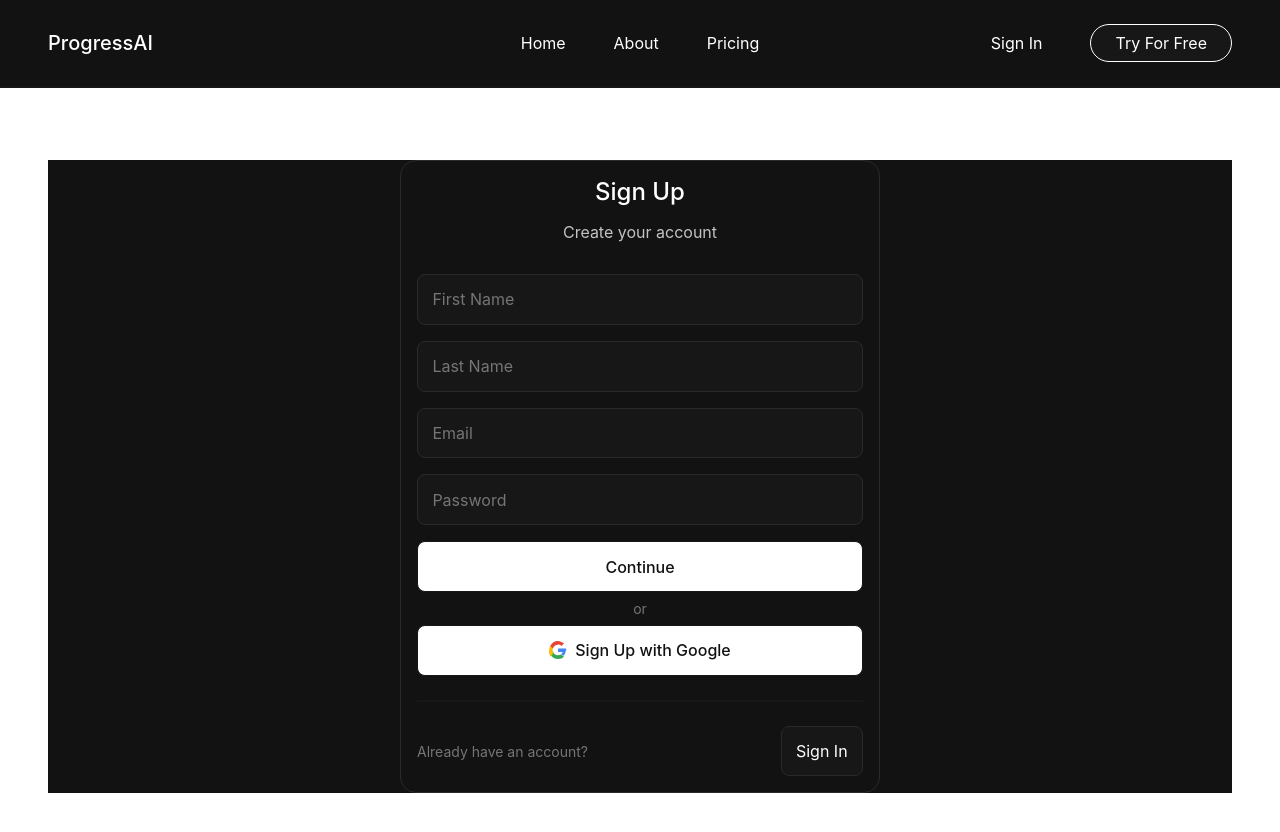
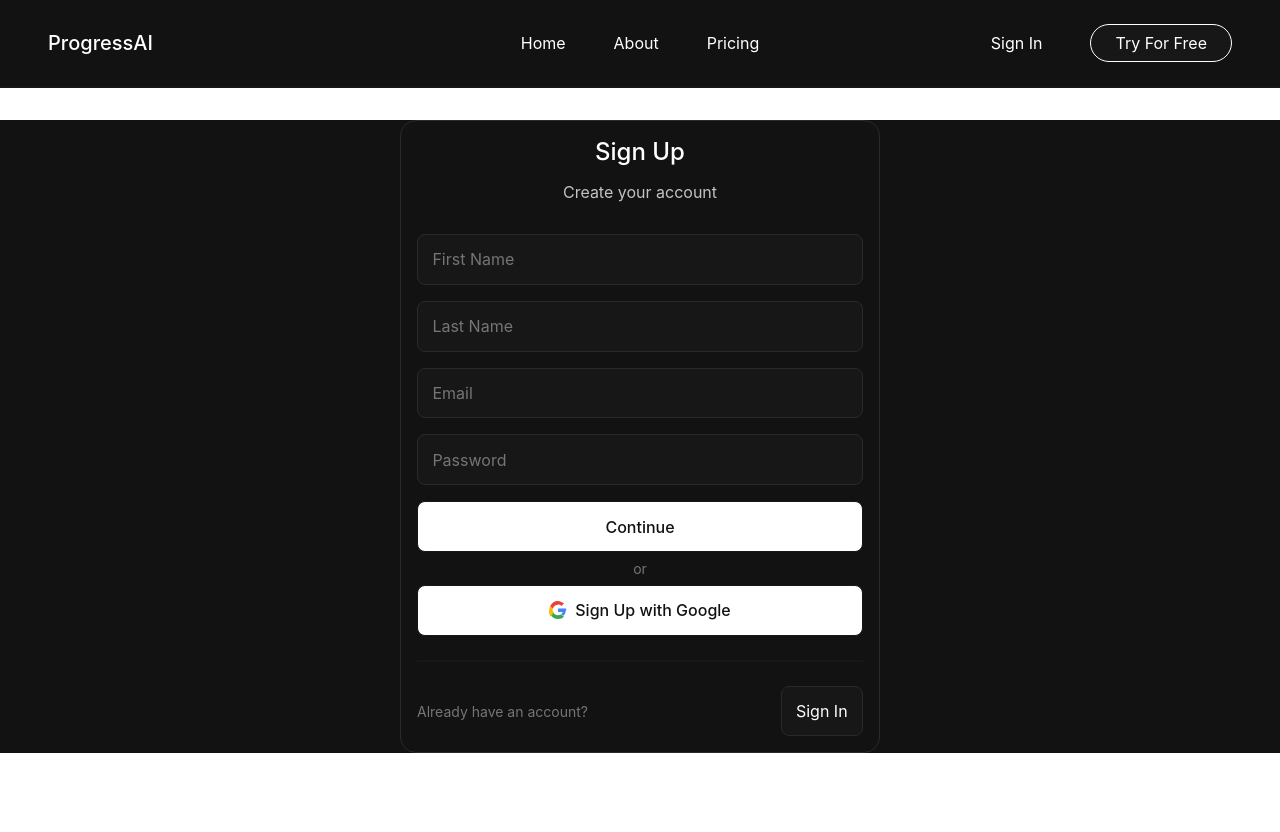
Before and after one commit to danielbirdjr/training_web_app, a Next.js app: page /sign-up in a window 1280 px wide. After the commit the page ends 800 px from the top, so only its background shows below. Built offline with nearby package versions, Linux system fonts and the light colour scheme; no server answers.

Commit message:
Still coundnt get the white ring completely fixed but got the left and right sides to match the background color

```diff
--- a/src/styles/style.css
+++ b/src/styles/style.css
@@ -10,8 +10,12 @@
 
 .public-view * {
     font-family: "Inter", sans-serif;
+    color: var(--white);
     background-color: var(--almost-black);
-    color: var(--white);
+}
+
+.public-view {
+    background-color: var(--almost-black);
 }
 
 
@@ -153,7 +157,6 @@ section {
 .signin_page, .signup_page {
     display: flex;
     justify-content: center;
-    margin-top: 10rem;
 }
 .signin_frame {
     display: flex;
```
